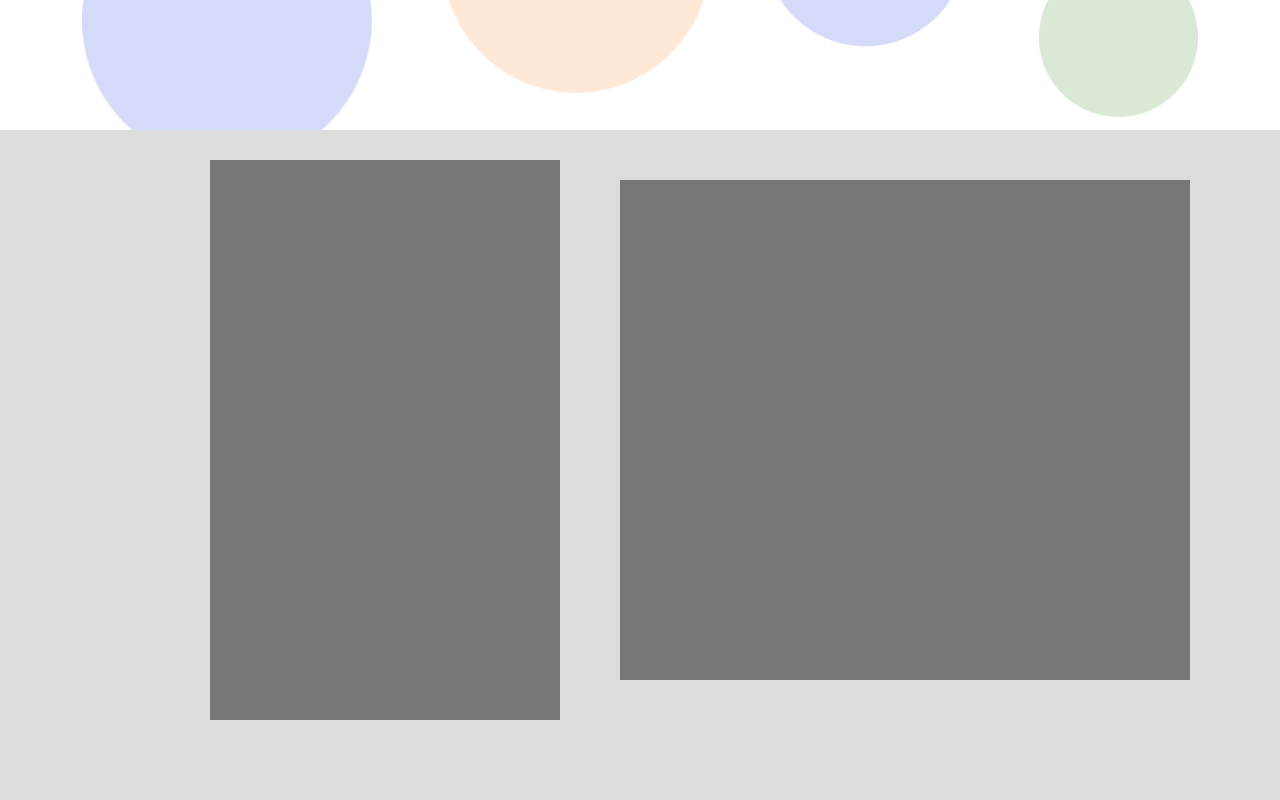
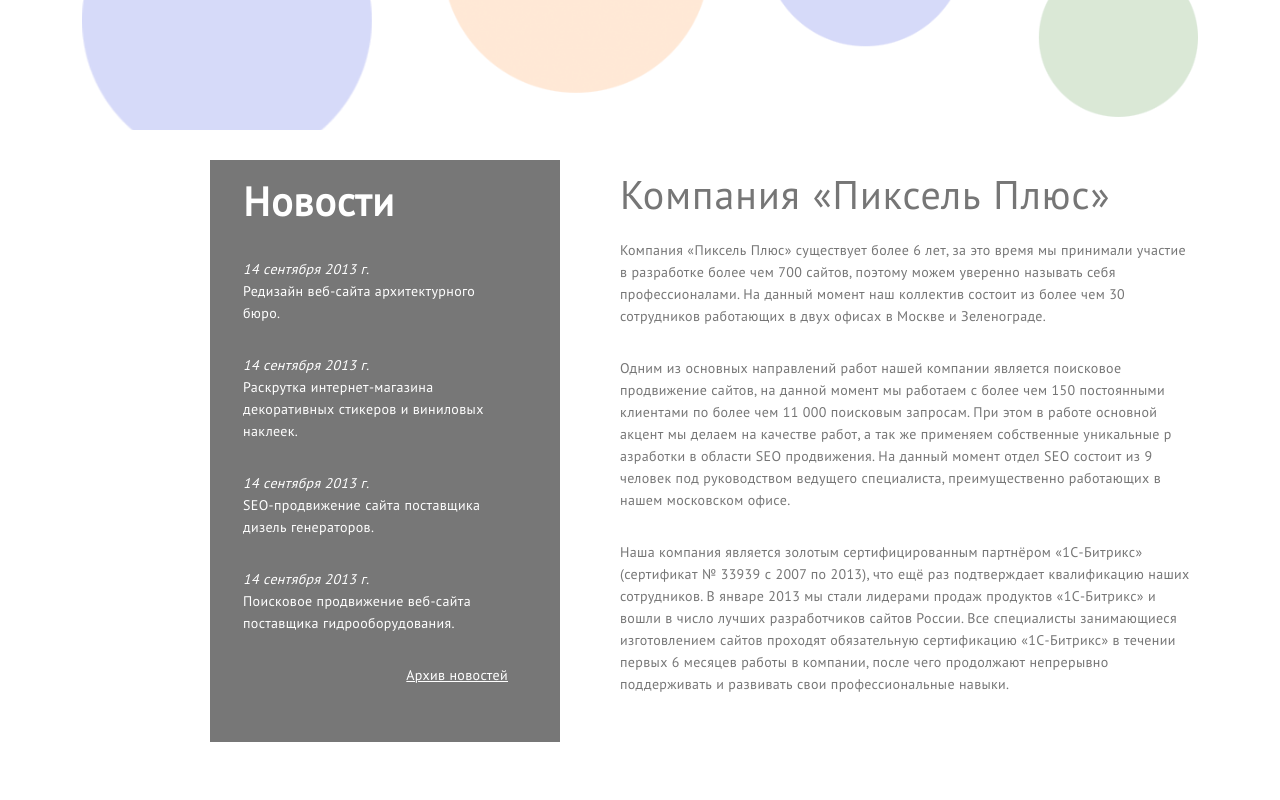
Before and after one commit to vloydd/HTML_project2, a plain HTML site: page index.html in a window 1280 px wide. Shown: the part 580-1380 px from the top of the page. Drawn offline with Linux system fonts and the light colour scheme.

Commit message:
afternoon 13.09.21 15^04

```diff
--- a/css/style.css
+++ b/css/style.css
@@ -173,7 +173,7 @@
     display: block;
     padding:  0 200px;
     width: 100%;
-    background-color: #dcdcdc;
+    background-color: #ffffff;
 }
 .mainin980 {
     padding: 0px  10px 0px 10px;
@@ -189,20 +189,79 @@
     position: absolute;
     left:0;
 }
+.news h2 {
+    font-family: 'PT Sans';
+    font-size: 40px;
+    line-height: 38px;
+    font-weight: 700;
+    letter-spacing: 0.025em;
+    color: #ffffff;
+    margin: 0;
+}
 .news {
-    width: 350px;
+    width: 317px;
     height: 560px;
     background-color: #777777;
+    padding: 22px 0 0 33px;
+    /*margin-right: 59px;*/
+}
+.newsmenu {
+    margin-top: 38px;
+    margin-bottom: 0;
+    padding: 0 52px 0 0;
+    /*padding-bottom: 100px;*/
+    list-style: none;
+}
+.newsmenu h6 {
+    margin: 0;
+    font-family: 'PT Sans';
+    font-size: 14px;
+    line-height: 22px;
+    font-weight: 400;
+    font-style: italic;
+    letter-spacing: 0.025em;
+}
+.newsmenu li {
+    margin-bottom: 30px;
+}
+.newsmenu li a {
+    text-decoration: none;
+}
+.newsmenu li:last-child {
+    text-decoration: underline;
+    text-align: right;
+    /*margin-top: 3px;*/
+    margin-bottom: 0;
 }
 .infoblock {
     padding-top: 50px;
     position: absolute;
     right:0;
+    margin-left: 59px;
 }
 .info {
-    height: 500px;
+    /*height: 500px;*/
     width: 570px;
-    background-color:#777777;
+    background-color: #ffffff;
+}
+.info h2 {
+    font-family: 'PT Sans';
+    line-height: 29px;
+    font-weight: 400;
+    letter-spacing: 0.025em;
+    color: #767676;
+    font-size: 40px;
+    margin:0;
+}
+.info p {
+    font-family: 'PT Sans';
+    line-height: 22px;
+    font-weight: 400;
+    letter-spacing: 0.025em;
+    color: #767676;
+    font-size: 14px;
+    margin-top:30px;
+    margin-bottom: 0px;
 }
 
 
--- a/index.html
+++ b/index.html
@@ -56,12 +56,46 @@
                 <div class="mainin980">
                     <div class="twoblocks">
                         <div class="newsblock">
+
                             <div class="news">
+                                <h2>Новости</h2>
+                                <ul class="newsmenu">
+                                    <li><h6>14 сентября 2013 г.</h6><a href="#">Редизайн веб-сайта архитектурного бюро.</a></li>
+                                    <li><h6>14 сентября 2013 г.</h6><a href="#">Раскрутка интернет-магазина декоративных стикеров и виниловых наклеек.</a></li>
+                                    <li><h6>14 сентября 2013 г.</h6><a href="#">SEO-продвижение сайта поставщика дизель генераторов.</a></li>
+                                    <li><h6>14 сентября 2013 г.</h6><a href="#">Поисковое продвижение веб-сайта поставщика гидрооборудования.</a></li>
+                                    <li><a href="#"></a>Архив новостей</li>
+                                </ul>
                             </div>
                         </div>
                         <div class="infoblock">
                             <div class="info">
-
+                                <h2>Компания «Пиксель Плюс»</h2>
+                                <p>Компания «Пиксель Плюс» существует более 6 лет,
+                                    за это время мы принимали участие в разработке более
+                                    чем 700 сайтов, поэтому можем уверенно называть
+                                    себя профессионалами. На данный момент наш коллектив
+                                    состоит из более чем 30 сотрудников работающих
+                                    в двух офисах в Москве и Зеленограде.
+                                </p>
+                                    <p>Одним из основных направлений работ нашей компании
+                                        является поисковое продвижение сайтов, на данной момент мы работаем с
+                                        более чем 150 постоянными клиентами по более чем 11 000 поисковым
+                                        запросам. При этом в работе основной акцент мы делаем на
+                                        качестве работ, а так же применяем собственные уникальные р
+                                        азработки в области SEO продвижения. На данный момент отдел
+                                        SEO состоит из 9 человек под руководством ведущего специалиста,
+                                        преимущественно работающих в нашем московском офисе.
+                                    </p>
+                                    <p>Наша компания является золотым сертифицированным партнёром «1С-Битрикс»
+                                        (сертификат № 33939 с 2007 по 2013), что ещё раз подтверждает
+                                        квалификацию наших сотрудников. В январе 2013 мы стали лидерами
+                                        продаж продуктов «1С-Битрикс» и вошли в число лучших разработчиков
+                                        сайтов России. Все специалисты занимающиеся изготовлением сайтов
+                                        проходят обязательную сертификацию «1С-Битрикс» в течении первых 6
+                                        месяцев работы в компании, после чего продолжают непрерывно
+                                        поддерживать и развивать свои профессиональные навыки.
+                                    </p>
                             </div>
                         </div>
                     </div>
```
